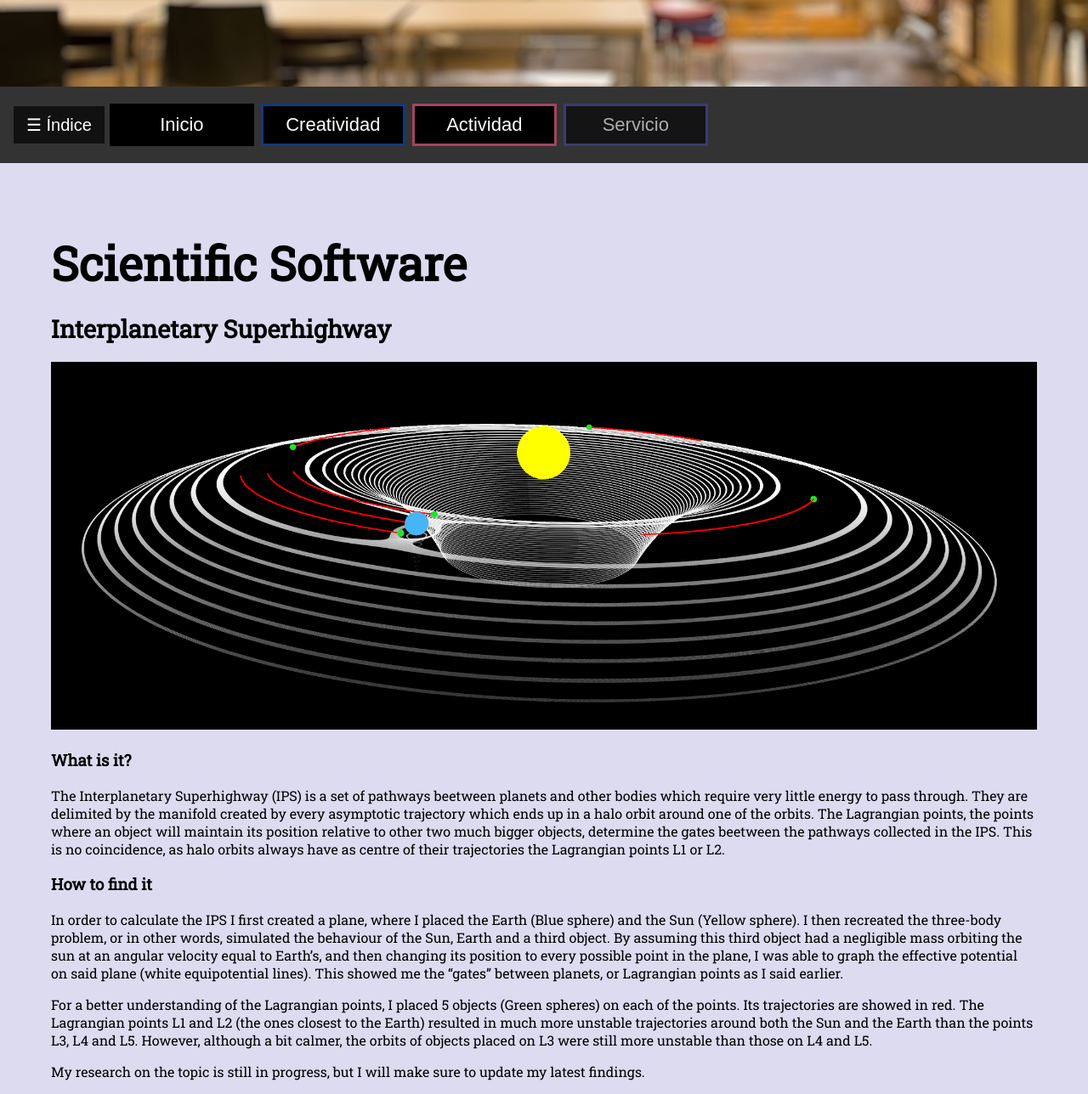
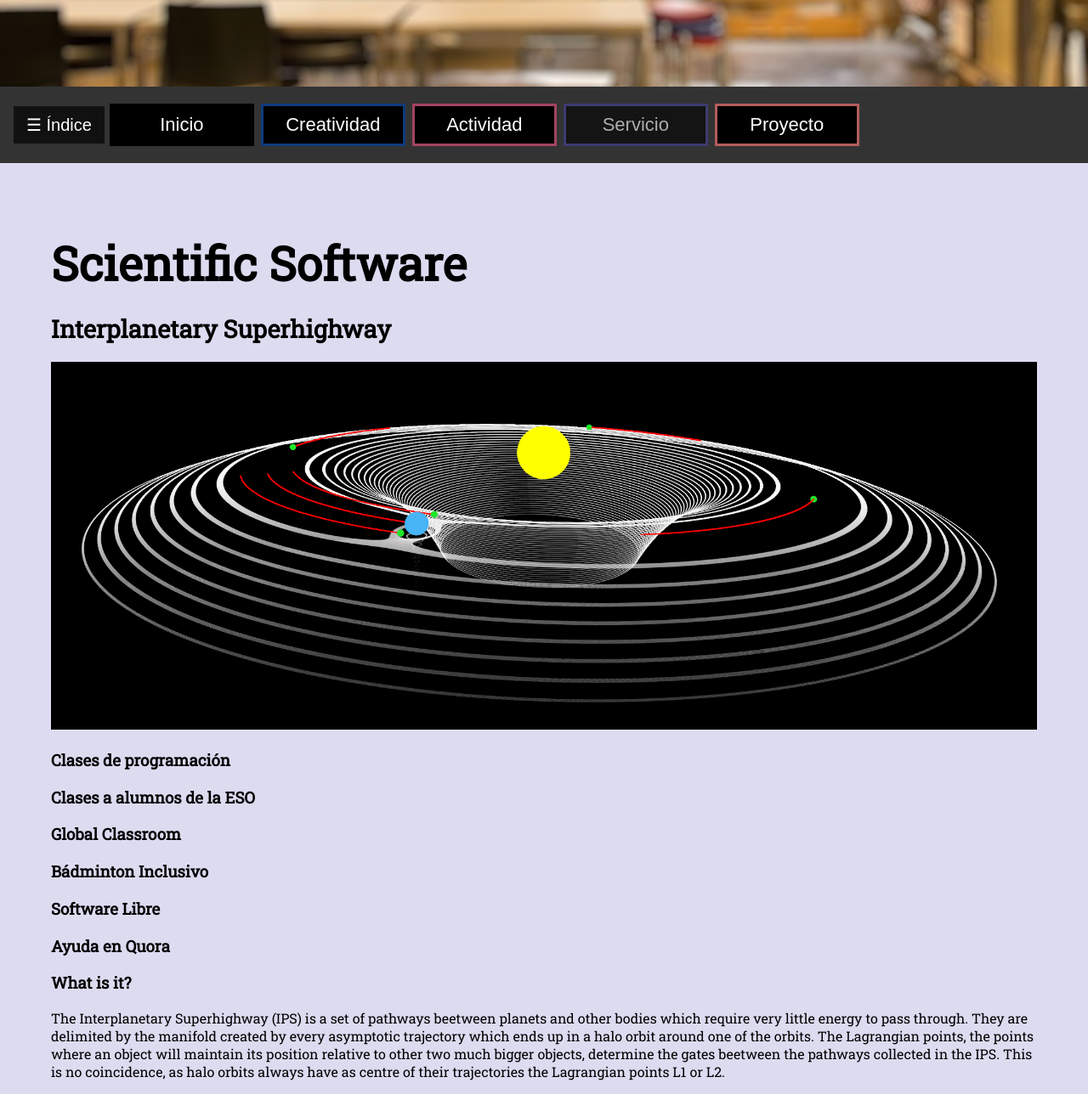
Before and after one commit to arturoperezroncero/cas-servicio.github.io, a plain HTML site: page index.html in a window 1280 px wide. Shown: the part 680-1968 px from the top of the page at 85% size. Drawn offline with Linux system fonts and the light colour scheme.

Commit message:
Update index.html

```diff
--- a/index.html
+++ b/index.html
@@ -91,6 +91,18 @@ body {
   color: white;
 }
 
+
+
+.button4 {
+  background-color: black;
+  color: white;
+  border: 3px solid #b45c5c;
+}
+
+.button4:hover {
+  background-color: #b45c5c;
+  color: white;
+}
 
 
 .sidebar {
@@ -294,6 +306,7 @@ span g { font-size: 250px;}
   <button class="button button1" onclick="window.location.href = 'https://arturoperezroncero.github.io/cas-creatividad.github.io/';">Creatividad</button>
   <button class="button button2" onclick="window.location.href = 'https://arturoperezroncero.github.io/cas-actividad.github.io/';">Actividad</button>
   <button class="button button3 disabled" onclick="window.location.href = 'https://arturoperezroncero.github.io/cas-servicio.github.io/';">Servicio</button>
+  <button class="button button4" onclick="window.location.href = 'https://arturoperezroncero.github.io/cas-proyecto.github.io/';">Proyecto</button>
 
 
 </div>
@@ -321,6 +334,17 @@ function closeNav() {
     <div style="text-align:center;">
     <img src="lagrangianos.png" alt="Lagrangian Points" width="100%">
     </div>
+
+    <h3>Clases de programación</h3>
+    <h3>Clases a alumnos de la ESO</h3>
+    <h3>Global Classroom</h3>
+    <h3>Bádminton Inclusivo</h3>
+    <h3>Software Libre</h3>
+    <h3>Ayuda en Quora</h3>
+
+
+
+
     <h3>What is it?</h3>
     <p>The Interplanetary Superhighway (IPS) is a set of pathways beetween planets and other bodies which require very little energy to pass through. They are delimited by the manifold created by every asymptotic trajectory which ends up in a halo orbit around one of the orbits. The Lagrangian points, the points where an object will maintain its position relative to other two much bigger objects, determine the gates beetween the pathways collected in the IPS. This is no coincidence, as halo orbits always have as centre of their trajectories the Lagrangian points L1 or L2.</p>
     <h3>How to find it</h3>
```
